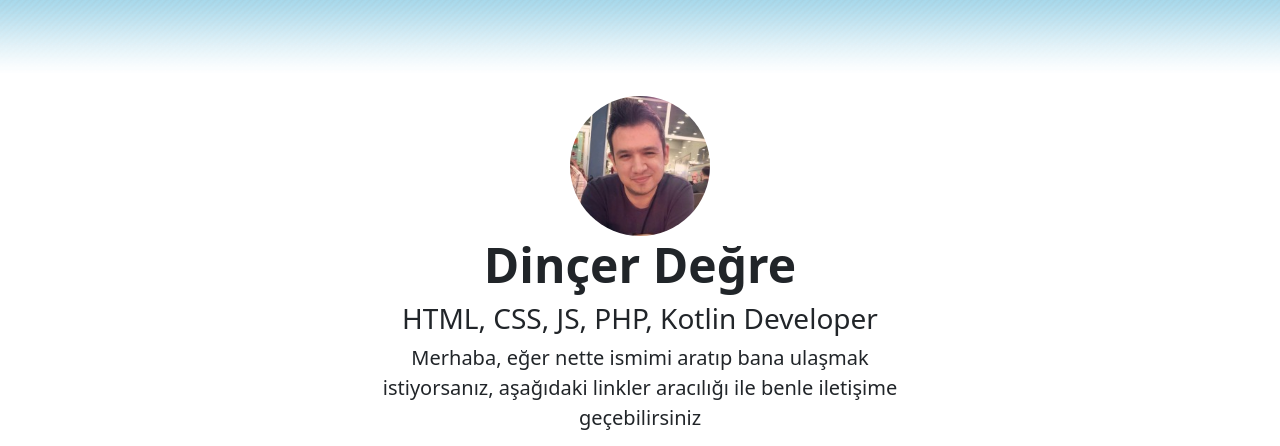
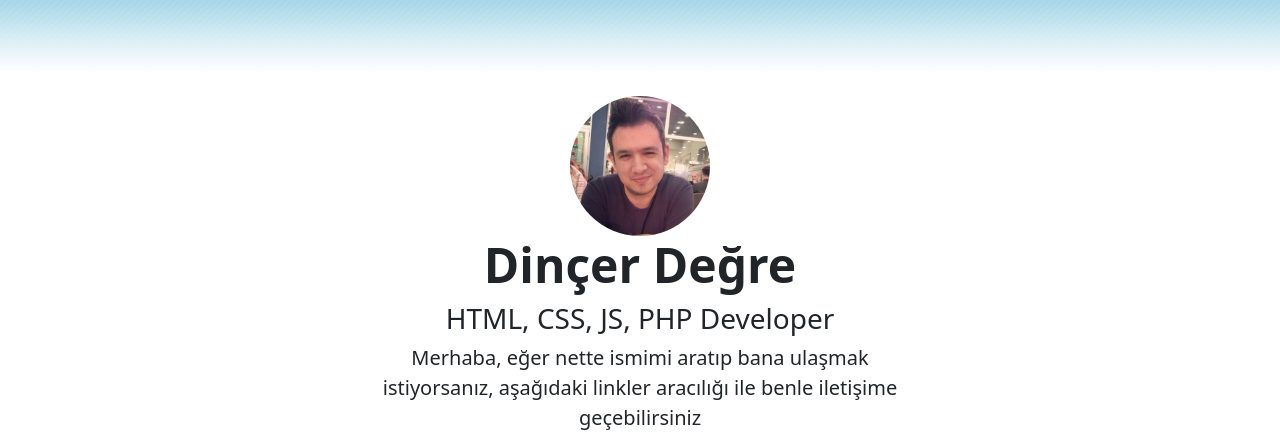
Before and after one commit to dincerdegre/dincerdegre, a plain HTML site: page public/index.html in a window 1280 px wide. Shown: the top 446 px of the page. Drawn offline with nearby package versions, Linux system fonts and the light colour scheme; no server answers.

Commit message:
Yazı Değişti

```diff
--- a/public/index.html
+++ b/public/index.html
@@ -23,7 +23,7 @@
     <div class="px-4 py-5 my-5 text-center">
       <img class="bd-placeholder-img rounded-circle" src="images/dincerdegre.jpg" alt="" width="140" height="140">
       <h1 class="display-5 fw-bold">Dinçer Değre</h1>
-      <h3 class="">HTML, CSS, JS, PHP, Kotlin Developer</h3>
+      <h3 class="">HTML, CSS, JS, PHP Developer</h3>
       <div class="col-lg-6 mx-auto">
         <p class="lead mb-4">Merhaba, eğer nette ismimi aratıp bana ulaşmak istiyorsanız, aşağıdaki linkler aracılığı ile benle iletişime geçebilirsiniz</p>
         <div class="d-grid gap-2 d-sm-flex justify-content-sm-center">
```
